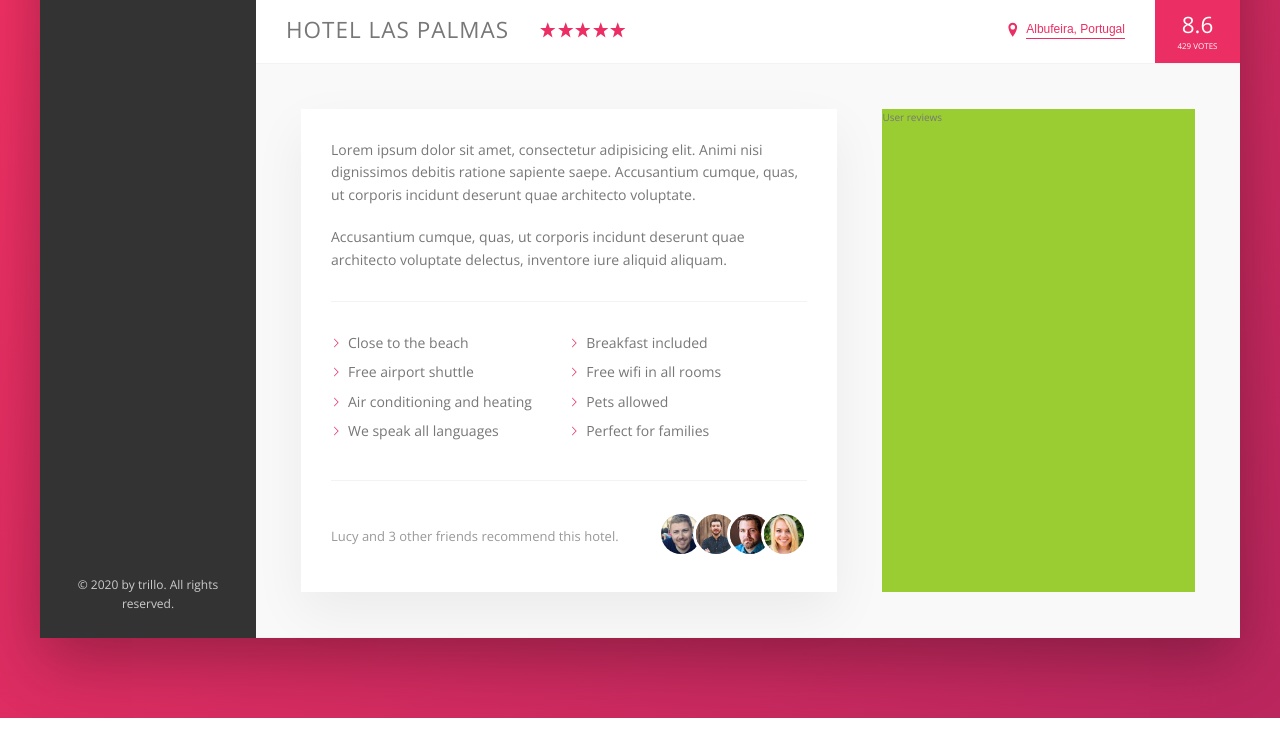
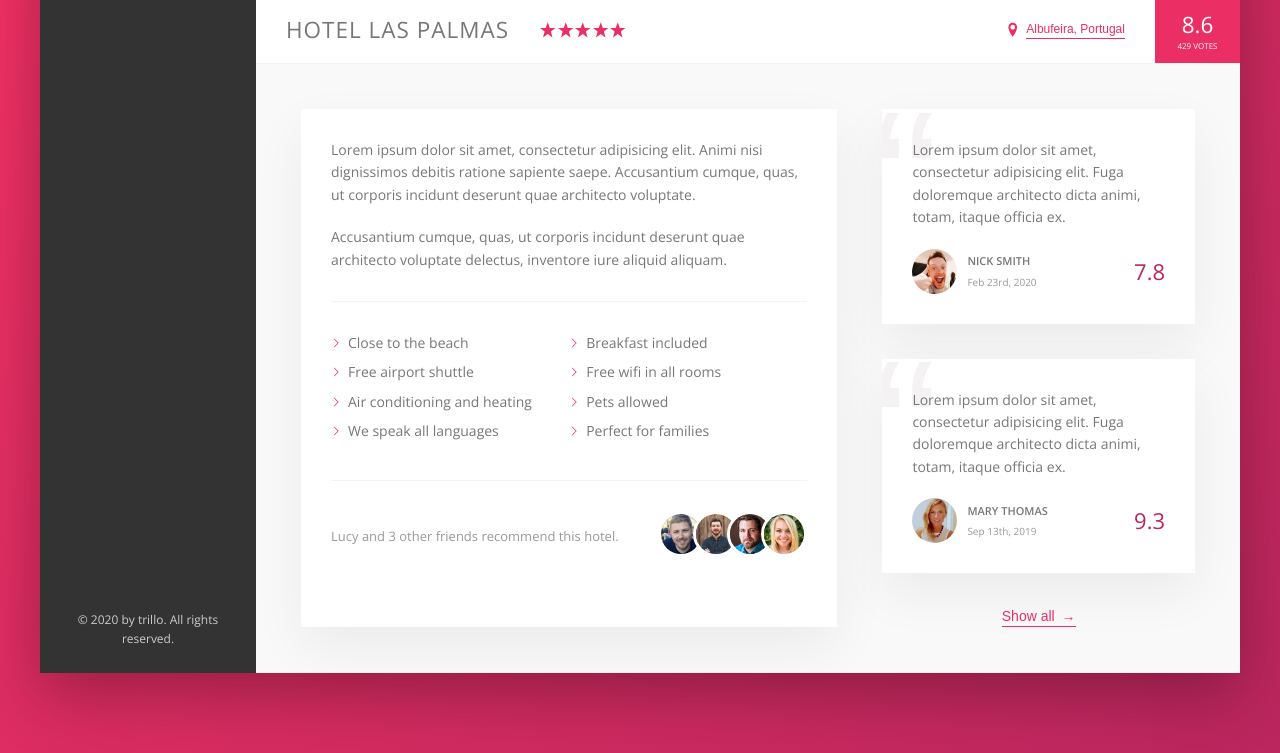
Before and after one commit to Commonlk/Trillo, a website: page index.html in a window 1280 px wide. Shown: the part 538-1291 px from the top of the page. Before the commit the page ends 1256 px from the top, so only its background shows below. Drawn offline with nearby package versions, Linux system fonts and the light colour scheme.

Commit message:
Style review section

```diff
--- a/index.html
+++ b/index.html
@@ -203,7 +203,47 @@
               </div>
             </div>
             <div class="user-reviews">
-              User reviews
+              <figure class="review">
+                <blockquote class="review__text">
+                  Lorem ipsum dolor sit amet, consectetur adipisicing elit. Fuga
+                  doloremque architecto dicta animi, totam, itaque officia ex.
+                </blockquote>
+                <figcaption class="review__user">
+                  <img
+                    src="img/user-1.jpg"
+                    alt="User 1"
+                    class="review__photo"
+                  />
+                  <div class="review__user-box">
+                    <p class="review__user-name">Nick Smith</p>
+                    <p class="review__user-date">Feb 23rd, 2020</p>
+                  </div>
+                  <div class="review__rating">
+                    7.8
+                  </div>
+                </figcaption>
+              </figure>
+              <figure class="review">
+                <blockquote class="review__text">
+                  Lorem ipsum dolor sit amet, consectetur adipisicing elit. Fuga
+                  doloremque architecto dicta animi, totam, itaque officia ex.
+                </blockquote>
+                <figcaption class="review__user">
+                  <img
+                    src="img/user-2.jpg"
+                    alt="User 2"
+                    class="review__photo"
+                  />
+                  <div class="review__user-box">
+                    <p class="review__user-name">Mary Thomas</p>
+                    <p class="review__user-date">Sep 13th, 2019</p>
+                  </div>
+                  <div class="review__rating">
+                    9.3
+                  </div>
+                </figcaption>
+              </figure>
+              <button class="btn-inline">Show all <span>&rarr;</span></button>
             </div>
           </div>
         </main>
--- a/sass/_components.scss
+++ b/sass/_components.scss
@@ -281,8 +281,17 @@
   cursor: pointer;
   transition: all 0.2s;
 
+  & span {
+    margin-left: 3px;
+  }
+
   &:hover {
     color: var(--color-grey-dark-1);
+
+    span {
+      margin-left: 8px;
+      transition: margin-left 0.2s;
+    }
   }
 
   &:focus {
@@ -368,7 +377,6 @@
   }
 
   &__friend {
-
   }
 
   &__photo {
@@ -383,3 +391,67 @@
     }
   }
 }
+
+//////////////////
+//REVIEWS
+
+.review {
+  background-color: #fff;
+  box-shadow: var(--shadow-light-1);
+  padding: 3rem;
+  margin-bottom: 3.5rem;
+  position: relative;
+  overflow: hidden;
+
+  &__text {
+    margin-bottom: 2rem;
+    z-index: 10;
+    position: relative;
+  }
+
+  &__user {
+    display: flex;
+    align-items: center;
+  }
+
+  &__photo {
+    height: 4.5rem;
+    width: 4.5rem;
+    border-radius: 50%;
+  }
+
+  &__user-box {
+    margin-left: 1rem;
+  }
+
+  &__user-name {
+    font-size: 1.1rem;
+    font-weight: 600;
+    text-transform: uppercase;
+    margin-bottom: 0.4rem;
+  }
+
+  &__user-date {
+    font-size: 1rem;
+    color: var(--color-grey-dark-3);
+  }
+
+  &__rating {
+    margin-left: auto;
+    color: var(--color-primary-dark);
+    font-weight: 300;
+    font-size: 2.2rem;
+  }
+
+  &::before {
+    content: "\201C";
+    position: absolute;
+    top: -2.75rem;
+    left: -1rem;
+    line-height: 1;
+    font-size: 20rem;
+    color: var(--color-grey-light-2);
+    font-family: sans-serif;
+    z-index: 1;
+  }
+}
--- a/sass/_layout.scss
+++ b/sass/_layout.scss
@@ -37,6 +37,7 @@
 }
 
 .detail {
+  font-size: 1.4rem;
   display: flex;
   padding: 4.5rem;
   background-color: var(--color-grey-light-1);
@@ -44,7 +45,6 @@
 }
 
 .description {
-  font-size: 1.4rem;
   background-color: #fff;
   box-shadow: var(--shadow-light-1);
   padding: 3rem;
@@ -54,6 +54,9 @@
 }
 
 .user-reviews {
-  background-color: yellowgreen;
   flex: 1;
+
+  display: flex;
+  flex-direction: column;
+  align-items: center;
 }
```
Also changed, not shown: css/style.css, sass/main.scss (line endings or trailing spaces).
